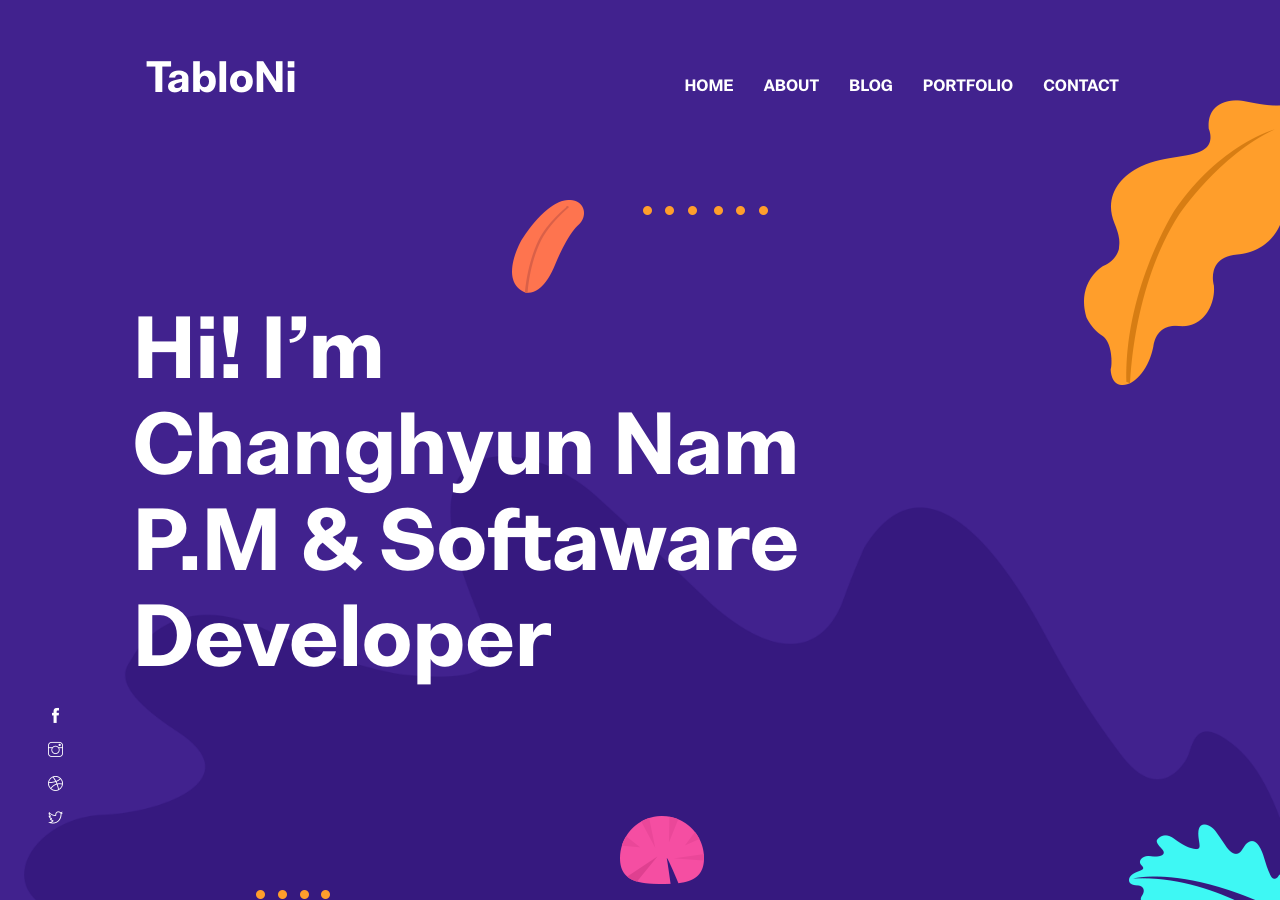
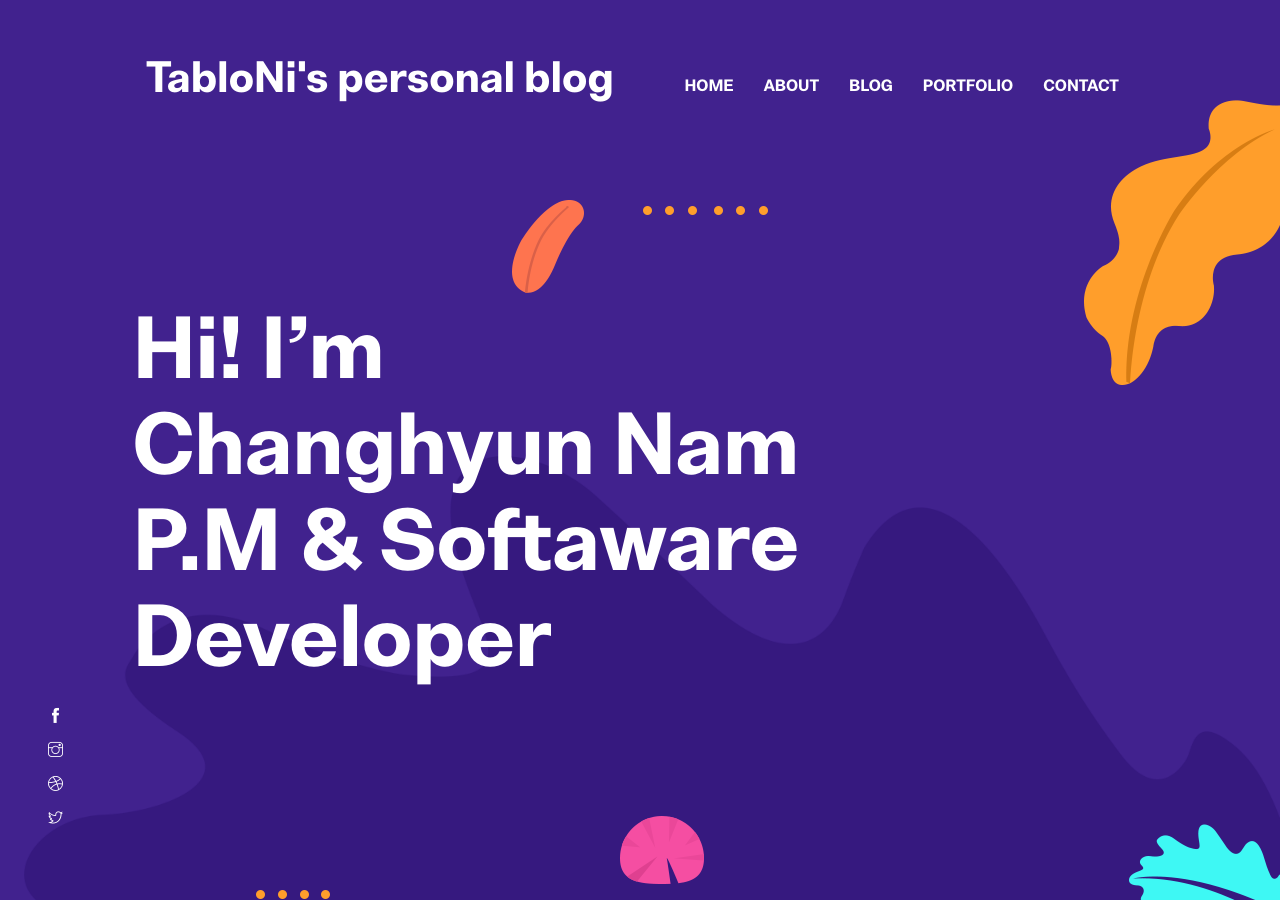
Before and after one commit to TabloNi/tabloni.github.io, a Jekyll site: the page built from index.html, in a window 1280 px wide and 900 px high. Built offline with Jekyll 4.4.1, drawn with Linux system fonts in a browser that asks for light colours.

Commit message:
Add : foms' feature

```diff
--- a/_data/settings.yml
+++ b/_data/settings.yml
@@ -1,7 +1,7 @@
 #-------------------------------
 # General Site Settings
 
-title: TabloNi
+title: TabloNi's personal blog
 logo:
 author: TabloNi
 description: TabloNi's personal blog.
--- a/_includes/contact-section.html
+++ b/_includes/contact-section.html
@@ -8,7 +8,7 @@
       <div class="col-lg-8 mx-auto">
         <div class="bg-white rounded text-center p-5 shadow-down">
           <h4 class="mb-80">Contact Form</h4>
-          <form action="https://formspree.io/{{ site.data.settings.contact-email }}" method="POST" class="row">
+          <form action="https://formspree.io/f/xjvpppdd" method="POST" class="row">
             <div class="col-md-6">
               <input type="text" id="name" name="name" placeholder="Full Name" class="form-control px-0 mb-4">
             </div>
```
